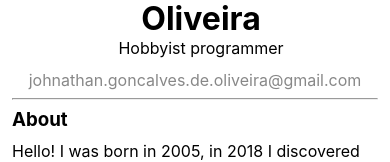
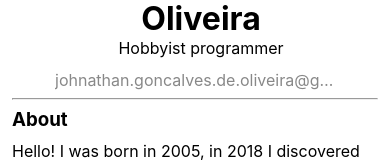
Before and after one commit to Johnnathan28/my-page, a JavaScript app: page / in a window 390 px wide. Shown: the part 229-391 px from the top of the page. Built offline with nearby package versions, Linux system fonts and the light colour scheme; the HTML template or start-up script is replaced by a standard one.

Commit message:
Hidden part of email for small screens

```diff
--- a/src/pages/curriculum-vitae/style.css
+++ b/src/pages/curriculum-vitae/style.css
@@ -21,6 +21,12 @@
 
   .Header .info .contact {
     align-items: center !important;
+  }
+
+  .Header .info .contact p {
+    max-width: 280px;
+    overflow: hidden;
+    text-overflow: ellipsis;
   }
 
   .About {
```
